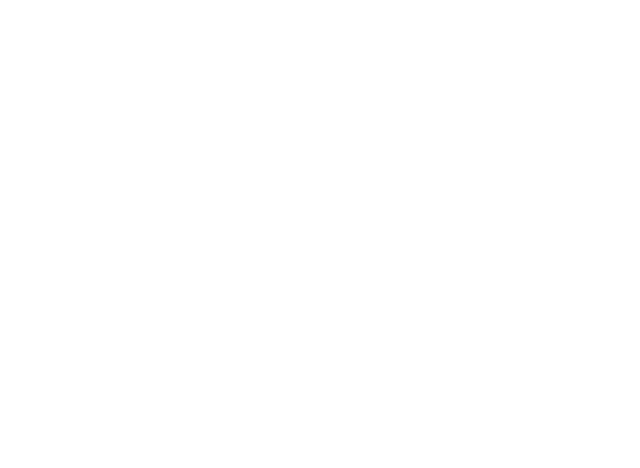
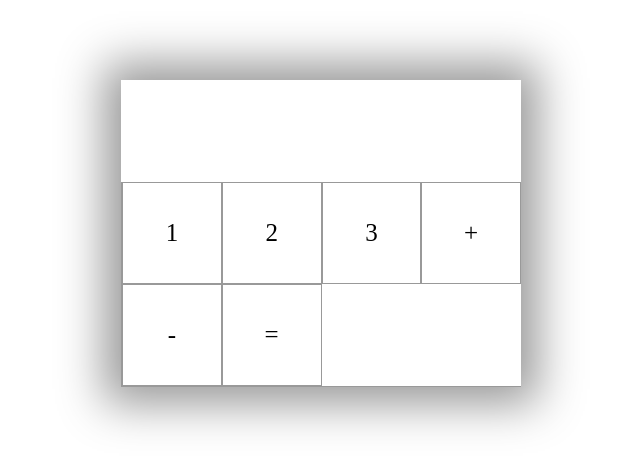
Before and after one commit to elyahyaoui-oubay/Calculatrice, a plain HTML site: page Prototype/index.html in a window 1280 px wide. Shown: the whole page, without its empty margins (319-959 px from the left). Drawn offline with Linux system fonts and the light colour scheme.

Commit message:
add html css

```diff
--- a/Prototype/index.html
+++ b/Prototype/index.html
@@ -4,9 +4,27 @@
     <meta charset="UTF-8">
     <meta http-equiv="X-UA-Compatible" content="IE=edge">
     <meta name="viewport" content="width=device-width, initial-scale=1.0">
-    <title>Document</title>
+    <link rel="stylesheet" href="style.css">
+    <title>Calculatrice</title>
 </head>
 <body>
+   <section>
+       <div class="container">
+        <div id="display"></div>
+        <div class="buttons">
+           <div class="button">1</div>
+           <div class="button">2</div>
+           <div class="button">3</div>
+           <div class="button">+</div>
+           <div class="button">-</div>
+           <div class="button">=</div>
+        </div>
 
+
+       </div>
+   </section>
+
+
+   <script src="script.js"></script>
 </body>
 </html>
--- /dev/null
+++ b/Prototype/style.css
@@ -0,0 +1,32 @@
+.container{
+    max-width: 400px;
+    margin: 10vh auto 0 auto;
+    box-shadow: 0px 0px 43px 17px rgba(153, 153, 153, 1);
+}
+ #display{
+     text-align: right;
+     height: 70px;
+     line-height: 70px;
+     padding: 16px 8px;
+     font-size: 25px;
+ }
+
+ .buttons{
+     display: grid;
+     border-bottom: 1px solid #999;
+     border-left: 1px solid #999;
+     grid-template-columns: 1fr 1fr 1fr 1fr;
+ }
+
+ .buttons > div {
+     border-top: 1px solid #999;
+     border-right: 1px solid #999;
+ }
+
+ .button{
+     border: 0.5px solid #999;
+     line-height: 100px;
+     text-align: center;
+     font-size: 25px;
+     cursor: pointer;
+ }
```
Also changed, not shown: Prototype/script.js (added).
